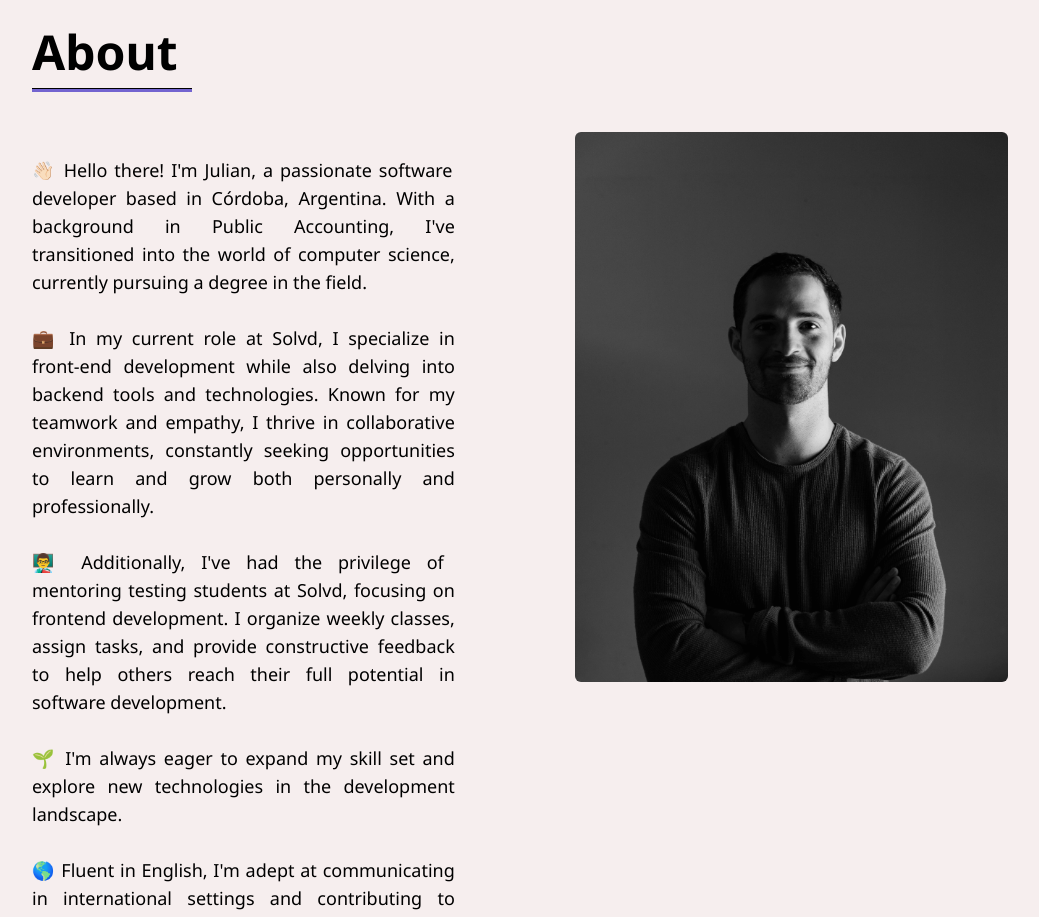
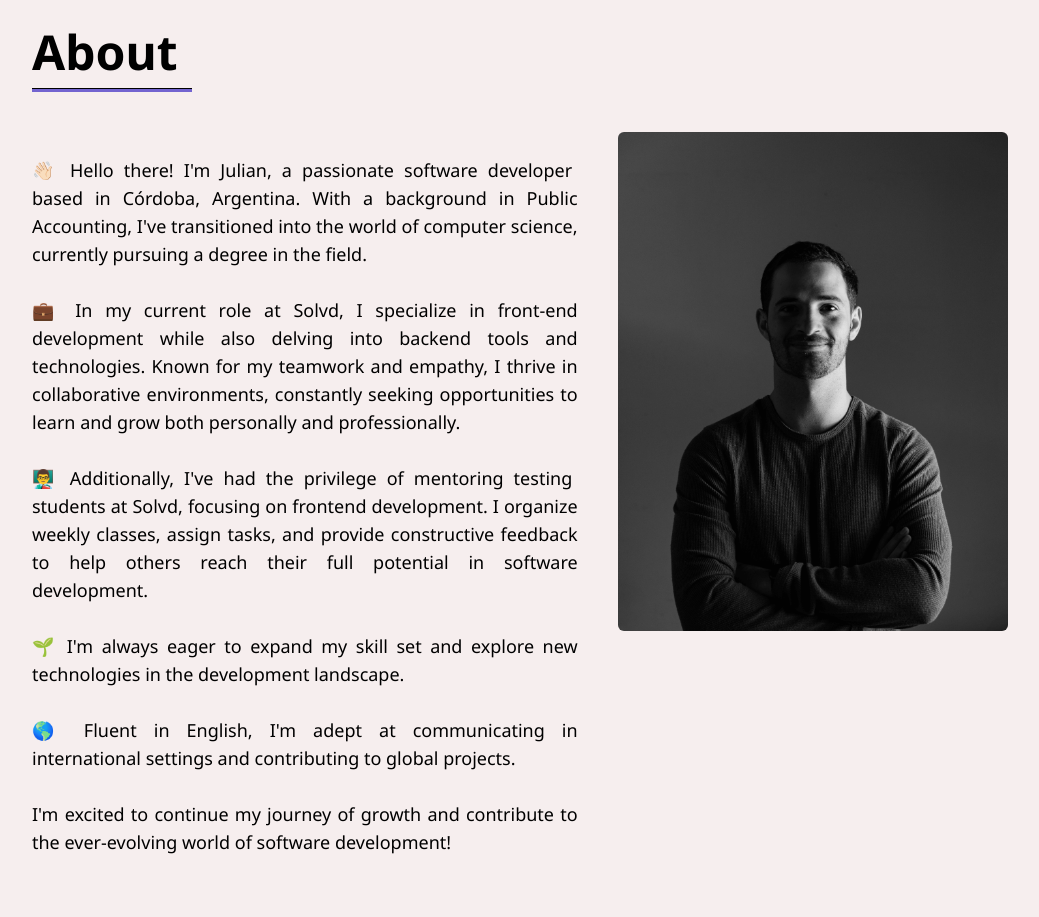
Before and after one commit to JulianOviedo/Portfolio2.0, a React (Vite) app: page / in a window 1280 px wide. Shown: the part 860-1777 px from the top of the page, without its empty margins (120-1159 px from the left). Built offline with nearby package versions, Linux system fonts and the light colour scheme.

Commit message:
fix responsive

```diff
--- a/src/components/Sections.tsx
+++ b/src/components/Sections.tsx
@@ -30,11 +30,11 @@ export const Sections = () => {
       </section>
 
       <Element name="About">
-      <section id="About" className="mb-40 lg:h-screen" >
+      <section id="About" className="mb-40" >
         <SectionTitle>About</SectionTitle>
-        <div className="md:flex md:flex-row-reverse md:gap-10 md:justify-end mt-10">
-          <img className="w-full lg:w-[450px] h-[350px] lg:h-[550px] lg:ml-20  rounded-md " src="/profile.png" alt="profile img" />
-          <p className="my-6 text-md text-justify font-extralight lg:w-[45%] lg:text-lg dark:text-disabled">
+        <div className="md:flex md:flex-col md:gap-10 md:justify-end xl:flex-row-reverse mt-10">
+          <img className="md:w-[60%] md:h-[60%] xl:w-[40%] md:self-center xl:self-start rounded-md" src="/profile.png" alt="profile img" />
+          <p className="my-6 text-md text-justify font-extralight lg:w-full lg:text-lg dark:text-disabled h-auto">
           👋🏻 Hello there! I'm Julian, a passionate software developer based in Córdoba, Argentina. With a background in Public Accounting, I've transitioned into the world of computer science, currently pursuing a degree in the field. <br /><br />
 
           💼 In my current role at Solvd, I specialize in front-end development while also delving into backend tools and technologies. Known for my teamwork and empathy, I thrive in collaborative environments, constantly seeking opportunities to learn and grow both personally and professionally.<br /><br />
```
